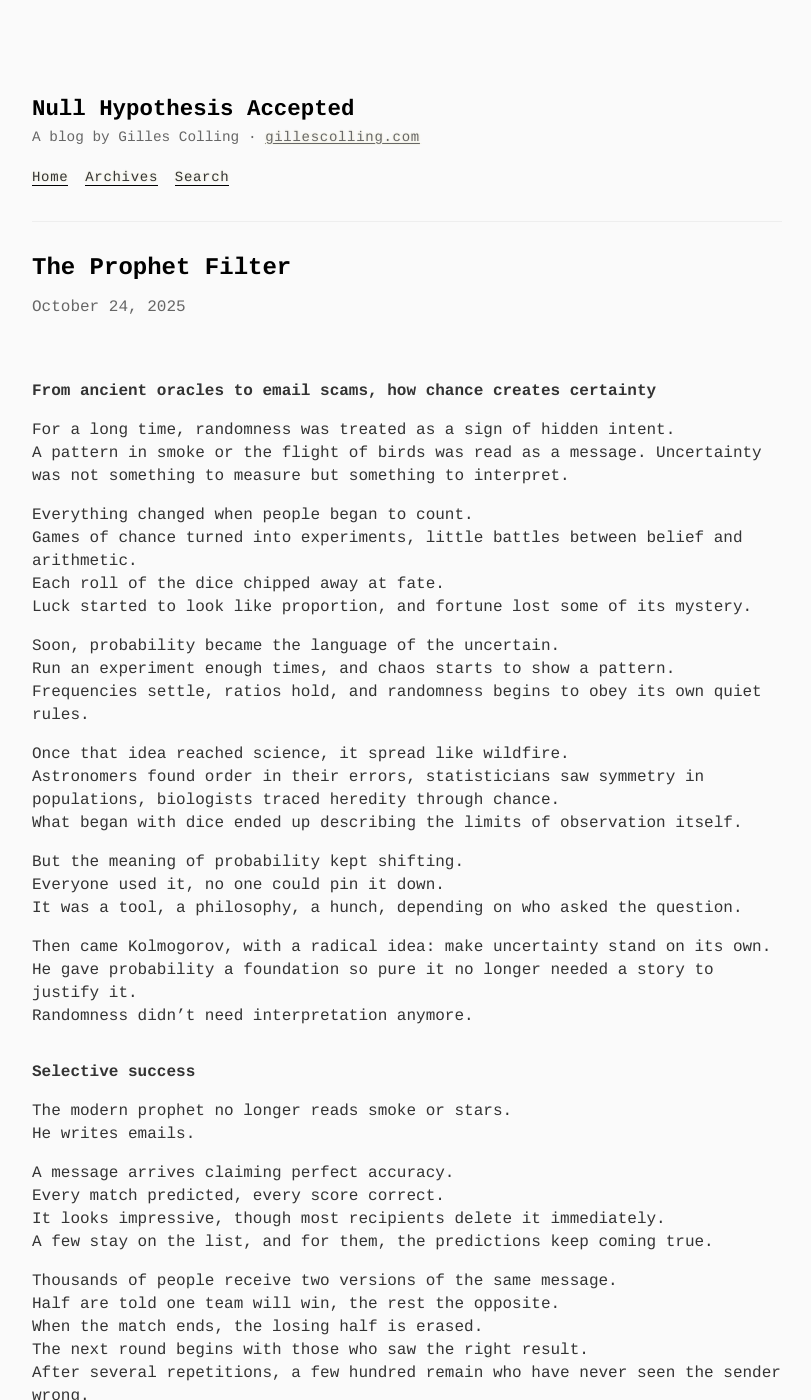
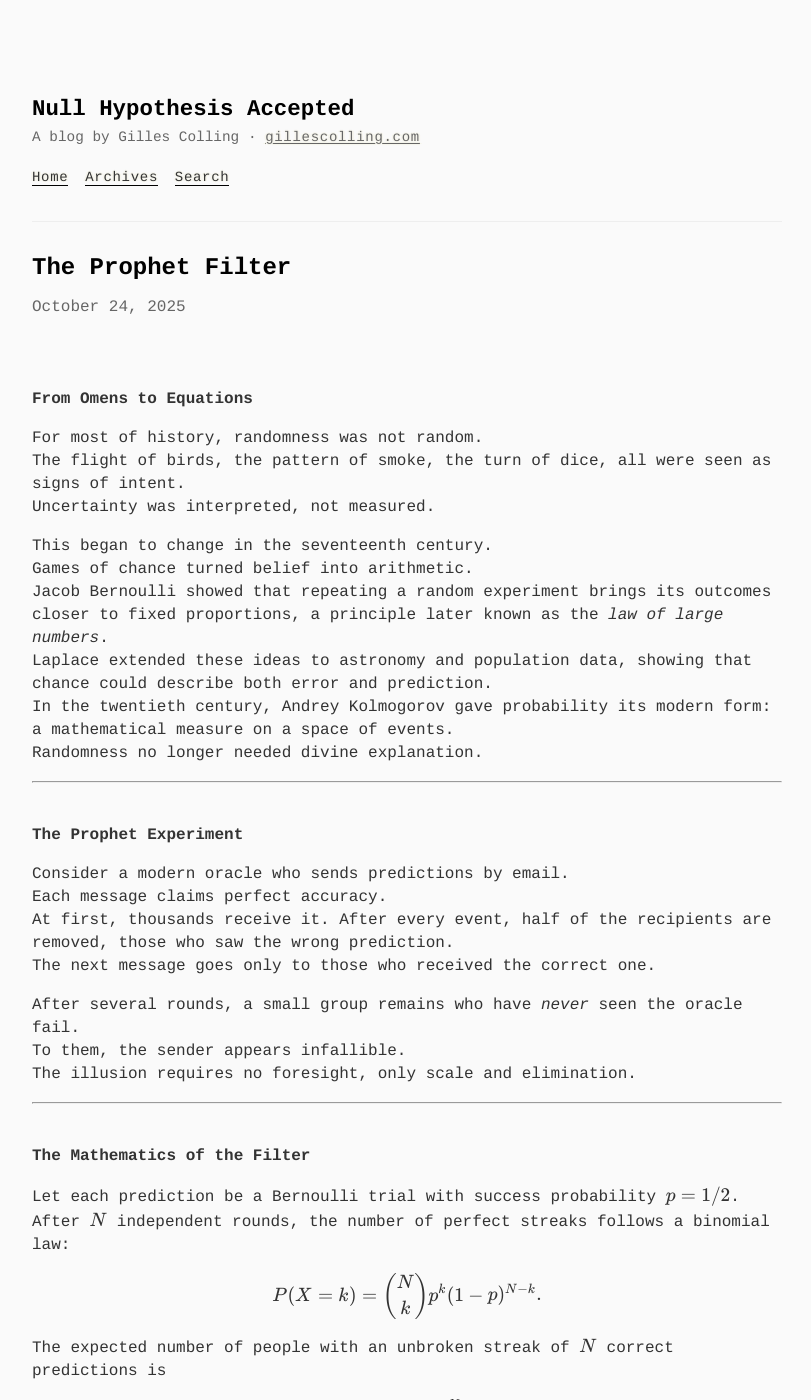
Before and after one commit to gcol33/blog, a Jekyll site: the page built from _posts/2025-10-24-the-prophet-filter.md, in a window 1280 px wide and 1400 px high. Shown: the whole window, without its empty margins (233-1044 px from the left). Built offline with Jekyll 4.4.1, drawn with Linux system fonts in a browser that asks for light colours; some web fonts are replaced; some of the changed text lies outside the part shown.

Commit message:
chance post

```diff
--- a/_posts/2025-10-24-the-prophet-filter.md
+++ b/_posts/2025-10-24-the-prophet-filter.md
@@ -5,106 +5,112 @@ date: 2025-10-24
 categories: probability perception history
 ---
 
-### From ancient oracles to email scams, how chance creates certainty
+## From Omens to Equations
 
-For a long time, randomness was treated as a sign of hidden intent.
-A pattern in smoke or the flight of birds was read as a message. Uncertainty was not something to measure but something to interpret.
+For most of history, randomness was not random.
+The flight of birds, the pattern of smoke, the turn of dice, all were seen as signs of intent.
+Uncertainty was interpreted, not measured.
 
-Everything changed when people began to count.
-Games of chance turned into experiments, little battles between belief and arithmetic.
-Each roll of the dice chipped away at fate.
-Luck started to look like proportion, and fortune lost some of its mystery.
+This began to change in the seventeenth century.
+Games of chance turned belief into arithmetic.
+Jacob Bernoulli showed that repeating a random experiment brings its outcomes closer to fixed proportions, a principle later known as the *law of large numbers*.
+Laplace extended these ideas to astronomy and population data, showing that chance could describe both error and prediction.
+In the twentieth century, Andrey Kolmogorov gave probability its modern form: a mathematical measure on a space of events.
+Randomness no longer needed divine explanation.
 
-Soon, probability became the language of the uncertain.
-Run an experiment enough times, and chaos starts to show a pattern.
-Frequencies settle, ratios hold, and randomness begins to obey its own quiet rules.
+---
 
-Once that idea reached science, it spread like wildfire.
-Astronomers found order in their errors, statisticians saw symmetry in populations, biologists traced heredity through chance.
-What began with dice ended up describing the limits of observation itself.
+## The Prophet Experiment
 
-But the meaning of probability kept shifting.
-Everyone used it, no one could pin it down.
-It was a tool, a philosophy, a hunch, depending on who asked the question.
+Consider a modern oracle who sends predictions by email.
+Each message claims perfect accuracy.
+At first, thousands receive it. After every event, half of the recipients are removed, those who saw the wrong prediction.
+The next message goes only to those who received the correct one.
 
-Then came Kolmogorov, with a radical idea: make uncertainty stand on its own.
-He gave probability a foundation so pure it no longer needed a story to justify it.
-Randomness didn’t need interpretation anymore.
+After several rounds, a small group remains who have *never* seen the oracle fail.
+To them, the sender appears infallible.
+The illusion requires no foresight, only scale and elimination.
 
-### Selective success
+---
 
-The modern prophet no longer reads smoke or stars.
-He writes emails.
+## The Mathematics of the Filter
 
-A message arrives claiming perfect accuracy.
-Every match predicted, every score correct.
-It looks impressive, though most recipients delete it immediately.
-A few stay on the list, and for them, the predictions keep coming true.
+Let each prediction be a Bernoulli trial with success probability $p = 1/2$.
+After $N$ independent rounds, the number of perfect streaks follows a binomial law:
 
-Thousands of people receive two versions of the same message.
-Half are told one team will win, the rest the opposite.
-When the match ends, the losing half is erased.
-The next round begins with those who saw the right result.
-After several repetitions, a few hundred remain who have never seen the sender wrong.
-To them, it looks like skill.
+$$
+P(X = k) = \binom{N}{k} p^k (1 - p)^{N - k}.
+$$
 
-The illusion depends only on scale.
-Each round removes those who could disprove the claim, leaving a shrinking group of believers who see only accuracy.
-It is a filter that produces certainty by deleting everything that contradicts it.
+The expected number of people with an unbroken streak of $N$ correct predictions is
 
-The same dynamic extends far beyond scams.
-In financial forecasts, sports analysis, and research, visibility favors those whose results happen to align with reality.
-The rest disappear quietly, taking their mistakes with them.
-What survives looks coherent because everything inconsistent has already been removed.
+$$
+E[X] = M p^N,
+$$
 
-### Memory as a filter
+where $M$ is the initial number of recipients.
+If $M = 10^6$ and $N = 10$, then
 
-The Greeks already noticed how the mind bends chance.
-Aristotle wrote about people who dream of a shipwreck and later hear of one, mistaking coincidence for foresight.
-He saw it as an error of counting: we remember the rare matches but forget the countless misses.
-The same logic holds now.
+$$
+E[X] = 10^6 \times \left(\frac{1}{2}\right)^{10} \approx 976.
+$$
 
-Each night the brain generates fragments of scenes and faces that fade almost instantly.
-Only a few survive long enough to be remembered.
-When one of them later resembles reality, it feels deliberate.
-A dreamed accident, a face in a crowd, a scene that appears days later on a screen.
-The coincidence stands out because the others have disappeared.
+Almost a thousand people will see ten perfect predictions, not because of prophecy, but because of simple arithmetic.
 
-If someone dreams a thousand nights and recalls only a few, the chance that one resembles something real is not small.
-Even a one in a thousand match becomes likely once enough trials are forgotten.
-The same arithmetic governs rare events:
-if the probability of one success is $p$ and there are $N$ independent trials, the chance of at least one match is $1 - (1 - p)^N$.
-When $N$ is large, the improbable becomes almost certain.
+Each round halves the population and doubles their certainty.
+The “prophet” survives statistical pruning.
 
-Ancient philosophers called this *tyche*, the meeting of order and accident.
-They saw it in omens and dice, just as we see it in memory.
-What remains visible feels meaningful only because everything else has vanished.
+---
 
-### The mathematics of inevitability
+## Forgetting the Failures
 
-Let each prediction be a Bernoulli trial with success probability $p$.
-After $N$ independent attempts, the number of correct outcomes $X$ follows a binomial distribution
-$$P(X = k) = \binom{N}{k} p^k (1 - p)^{N - k}.$$
-Its expectation is $E[X] = Np$ and its variance $\mathrm{Var}(X) = Np(1 - p)$.
-Even when $p$ is extremely small, $E[X]$ grows linearly with $N$.
-For large enough $N$, the law of large numbers ensures that the observed proportion $X/N$ will stay close to $p$, but $X$ itself keeps increasing.
+The same effect governs memory.
+Aristotle noted that people who dream of a shipwreck and later hear of one think they foresaw it, forgetting countless dreams that never matched reality.
+This is a failure of counting: remembered hits are few, forgotten misses are many.
 
-The probability of at least one success is
-$$P(X \ge 1) = 1 - (1 - p)^N.$$
-When $Np \gg 1$, this quantity approaches one.
-Success becomes certain not because the odds changed, but because the number of trials did.
+If the probability of a match is $p$ and there are $N$ independent dreams, the chance of at least one match is
 
-For small $p$, the binomial converges to a Poisson distribution with rate $\lambda = Np$.
-In that limit,
-$$P(X = 0) = e^{-\lambda}, \quad P(X \ge 1) = 1 - e^{-\lambda}.$$
-Once $\lambda$ exceeds one, the probability of at least one match rises sharply.
-That threshold marks the point where rarity turns into inevitability.
+$$
+P(X \ge 1) = 1 - (1 - p)^N.
+$$
 
-A one in 100,000 event has $p = 10^{-5}$.
-Across eight billion independent cases, $\lambda = 8\times10^{9} \times 10^{-5} = 80,000$.
-The probability of no such event is $e^{-80,000}$, effectively zero.
-Coincidences are not exceptions to probability but its direct consequence.
+For small $p$, this approximates to $Np$.
+Even when $p$ is tiny, large $N$ makes coincidences inevitable.
 
-The same principle explains why clusters appear in random data.
-If outcomes are independent, the gaps between them follow an exponential law, making runs and coincidences unavoidable.
-What feels patterned is only the natural texture of randomness under scale.
+---
+
+## Rare Events at Scale
+
+When $p$ is small and $N$ large, the binomial distribution approaches a Poisson law with rate $\lambda = Np$.
+In this case,
+
+$$
+P(X = 0) = e^{-\lambda}, \qquad P(X \ge 1) = 1 - e^{-\lambda}.
+$$
+
+Once $\lambda > 1$, the probability of at least one event rises sharply toward certainty.
+
+A one-in-100,000 event ($p = 10^{-5}$) across eight billion independent trials ($N = 8\times10^9$) gives
+
+$$
+\lambda = Np = 80{,}000,
+$$
+
+and
+
+$$
+P(X \ge 1) = 1 - e^{-80{,}000} \approx 1.
+$$
+
+Coincidences of enormous improbability must occur somewhere simply because there are enough chances for them to happen.
+
+---
+
+## The Meaning of Certainty
+
+The “prophet filter” describes a simple mechanism: selection without replacement.
+False cases vanish; surviving ones appear perfect.
+The same principle drives scams, forecasts, and even published research, where visible success hides invisible failure.
+
+Probability does not explain belief, but it shows why belief can arise so easily.
+Remove what disproves it, and what remains looks inevitable.
```
